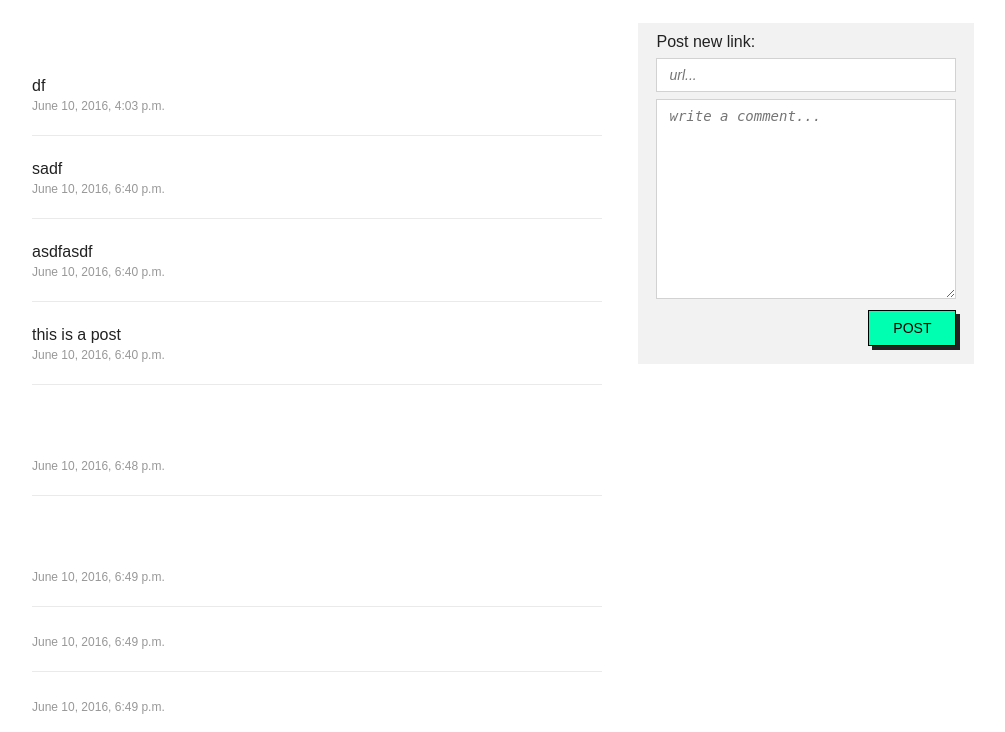
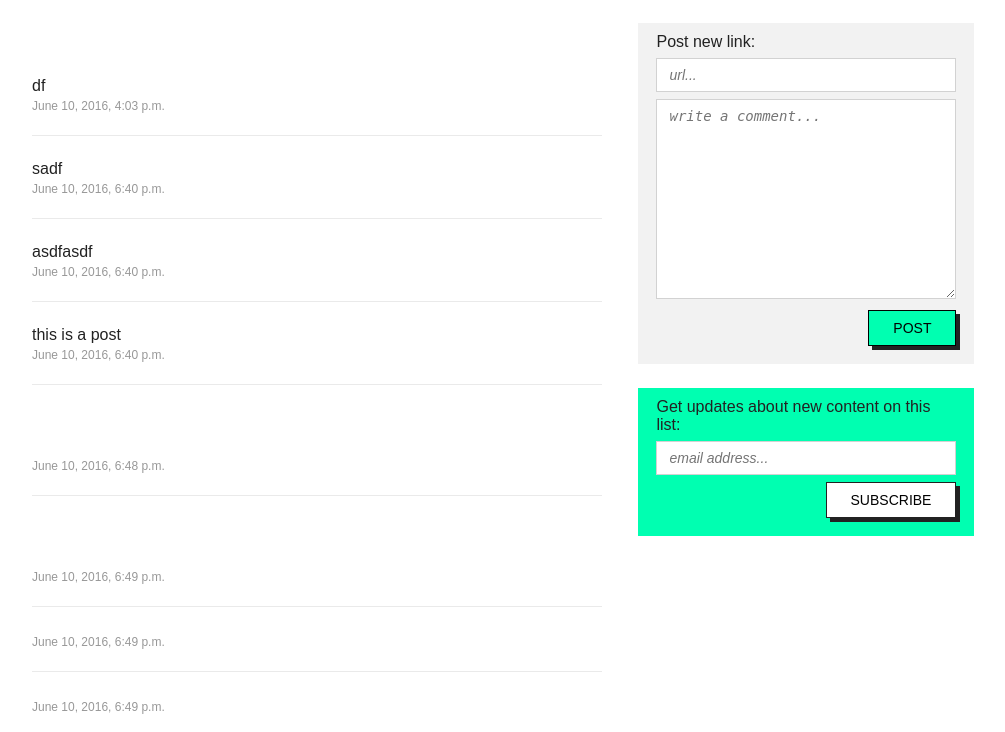
Before and after one commit to dodiku/Napkin, a Django app: template templates/napkin/group_page.html in a window 1280 px wide. Shown: the part 119-851 px from the top of the page, without its empty margins (136-1141 px from the left). Run offline with Django 3.2, Linux system fonts and the light colour scheme; the template is opened without the code that fills it: values that come from a table or form of the project are taken from there, others are empty; data comes from the database, SQL or seed files in the repository; some web fonts are replaced.

Commit message:
showing number of posts in group + styles

```diff
--- a/napkin/views.py
+++ b/napkin/views.py
@@ -187,11 +187,16 @@ def group_page(request, group_name_slug):
         first_post_date_unformated = first_post.created
         first_post_date = "Since " + first_post_date_unformated.strftime("%B %d, %Y")
 
+        # getting number of posts in group_id
+        post_count = Post.objects.filter(group_id=group_id).count()
+        print post_count
+
     context_dict = {
     'group_name_slug': group_name_slug,
     'group_id': group_id,
     'group_name': group_name,
     'posts': posts,
+    'post_count': post_count,
     'created_date': first_post_date,
     'post_form': post_form,
     'group_form': group_form,
--- a/static/stylesheet.css
+++ b/static/stylesheet.css
@@ -50,6 +50,17 @@ input[name=url] {
 input[type=url]:placeholder-shown {
   color: #C5C3C6;
   font-style: italic;
+}
+
+input[type=email]:placeholder-shown {
+  color: #C5C3C6;
+  font-style: italic;
+  padding: 8px 12px 8px 12px;
+  width: 300px;
+  border: 1px solid rgba(34,34,34,0.2);
+  font-size: 14px;
+  display: inline;
+  margin-top: 0.5em;
 }
 
 textarea {
@@ -210,6 +221,37 @@ a.link_title:active {
   outline:0;
 }
 
+.email {
+  background: white;
+  border: 1px solid #222222;
+  box-shadow: 4px 4px 0px 0px #222222;
+  font-size: 14px;
+  padding: 9px 24px 9px 24px;
+  transition-duration: 0.1s;
+  margin-top: 0.5em;
+  float: right;
+  margin-bottom: 18px;
+}
+
+.email:hover {
+  background: #222222;
+  /*border: 1px solid #ffffff;*/
+  box-shadow: 4px 4px 0px 0px #222222;
+  cursor: pointer;
+  color: white;
+}
+
+.email:active {
+  /*background: #7FFFD8;*/
+  border: 1px solid #ffffff;
+  box-shadow: 0px 0px 0px 0px #222222;
+  cursor: pointer;
+}
+
+.email:focus {
+  outline:0;
+}
+
 .submit-feedback {
   background: white;
   color: #54A3FF;
@@ -277,32 +319,17 @@ a.link_title:active {
   padding-top: 100px;
 }
 
-/*@media screen and (min-width: 480px) {
-    .group_container {
-        width: 100%;
-    }
-
-    .post_container{
-      width: 100%
-      margin-left:0px;
-    }
-}*/
-
-/*@media screen and (min-width: 481px) {
-    .group_container {
-        width: 570px
-    }
-
-    .post_container{
-      width: 336px;
-    }
-}*/
-
 .group_container{
   width: 570px;
   /*background-color: red;*/
   /*margin: auto;*/
   display: inline-block;
+}
+
+.side{
+  display: inline-block;
+  width: 368px;
+  vertical-align: top;
 }
 
 .post_container{
@@ -314,6 +341,16 @@ a.link_title:active {
   padding-right: 18px;
   margin-left: 32px;
   margin-top: 24px;
+}
+
+.email_container{
+  width: 336px;
+  display: inline-block;
+  padding-left: 18px;
+  padding-right: 18px;
+  margin-left: 32px;
+  margin-top: 24px;
+  background: #00FFB1;
 }
 
 .post_list {
@@ -470,8 +507,6 @@ a.link_title:active {
   border-bottom: solid 1px #EAEAEA;
   /*background-color: red;*/
   padding-top: 24px;
-
-
 }
 
 #footer_left {
--- a/templates/napkin/group_page.html
+++ b/templates/napkin/group_page.html
@@ -39,7 +39,8 @@
         <div class="group_title">
           {% if group_name %}
             <span class="title">{{ group_name }}</span></br>
-            <span class="since">{{ created_date }}</span>
+            <span class="since">{{ post_count }} posts</span></br>
+            <span class="since">{{ created_date }}</span></br>
           {% endif %}
         </div>
 
@@ -69,6 +70,7 @@
         <!-- group content end -->
 
         <!-- post form start -->
+        <div class="side">
         <div class="post_container">
           <div class="form_group">
              <form method="post" style="width:300px;" novalidate action="{% url 'group_page' group_name_slug %}">
@@ -88,6 +90,21 @@
            </div>
         </div>
         <!-- group form end -->
+
+        <div class="email_container">
+          <div class="form_group">
+            Get updates about new content on this list:
+             <form method="post" style="width:300px;" novalidate action="{% url 'group_page' group_name_slug %}">
+               <input id="id_url" maxlength="24" name="name" placeholder="email address..." type="email">
+
+               <span style="color:red;">{{ post_form.errors.as_text }}</span>
+               <br>
+               <input type="submit" name="submit" value="SUBSCRIBE" class="email" required/>
+             </form>
+           </div>
+        </div>
+      </div>
+
 
 
       </div>
```
Also changed, not shown: 1 other file.
